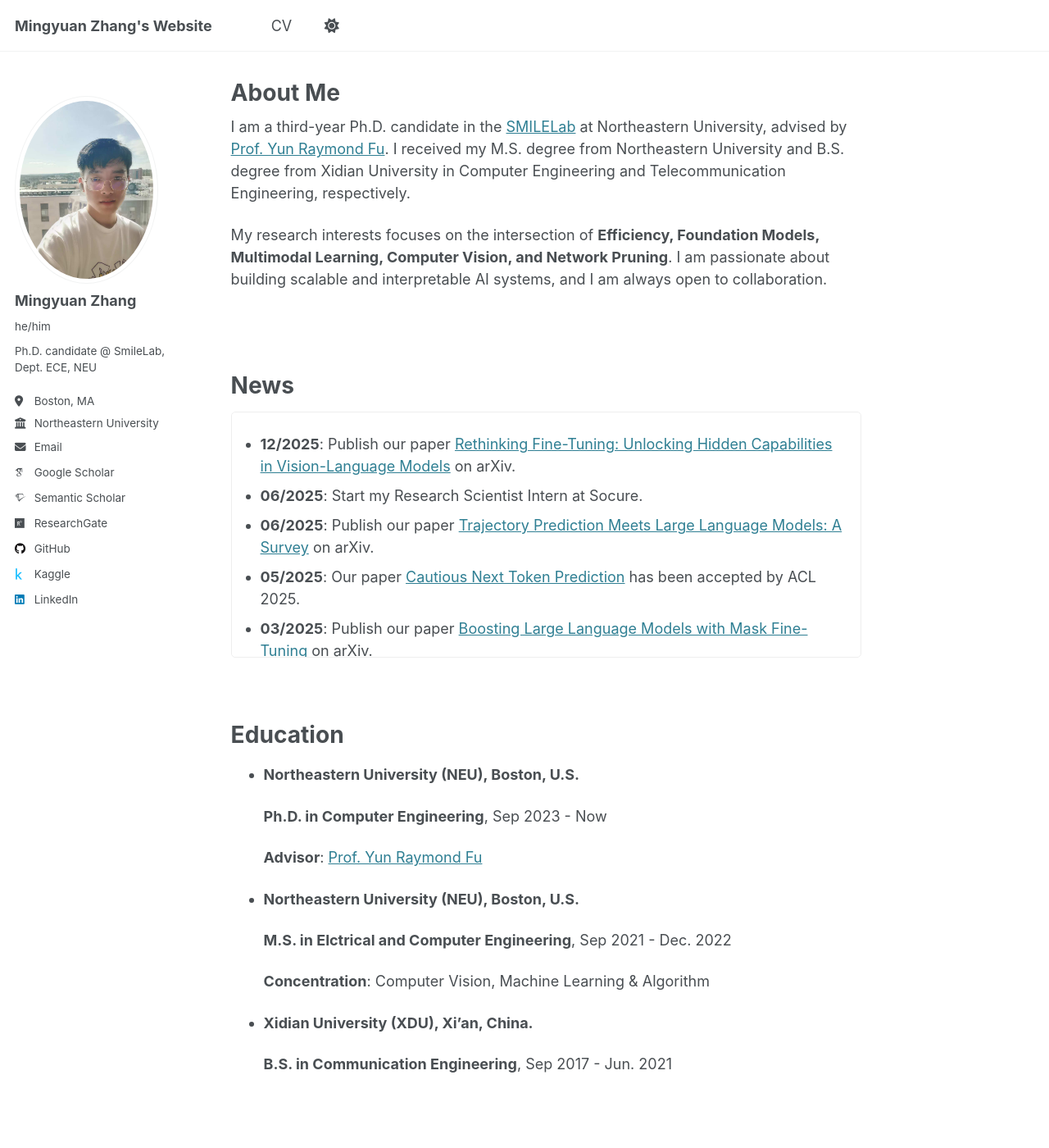
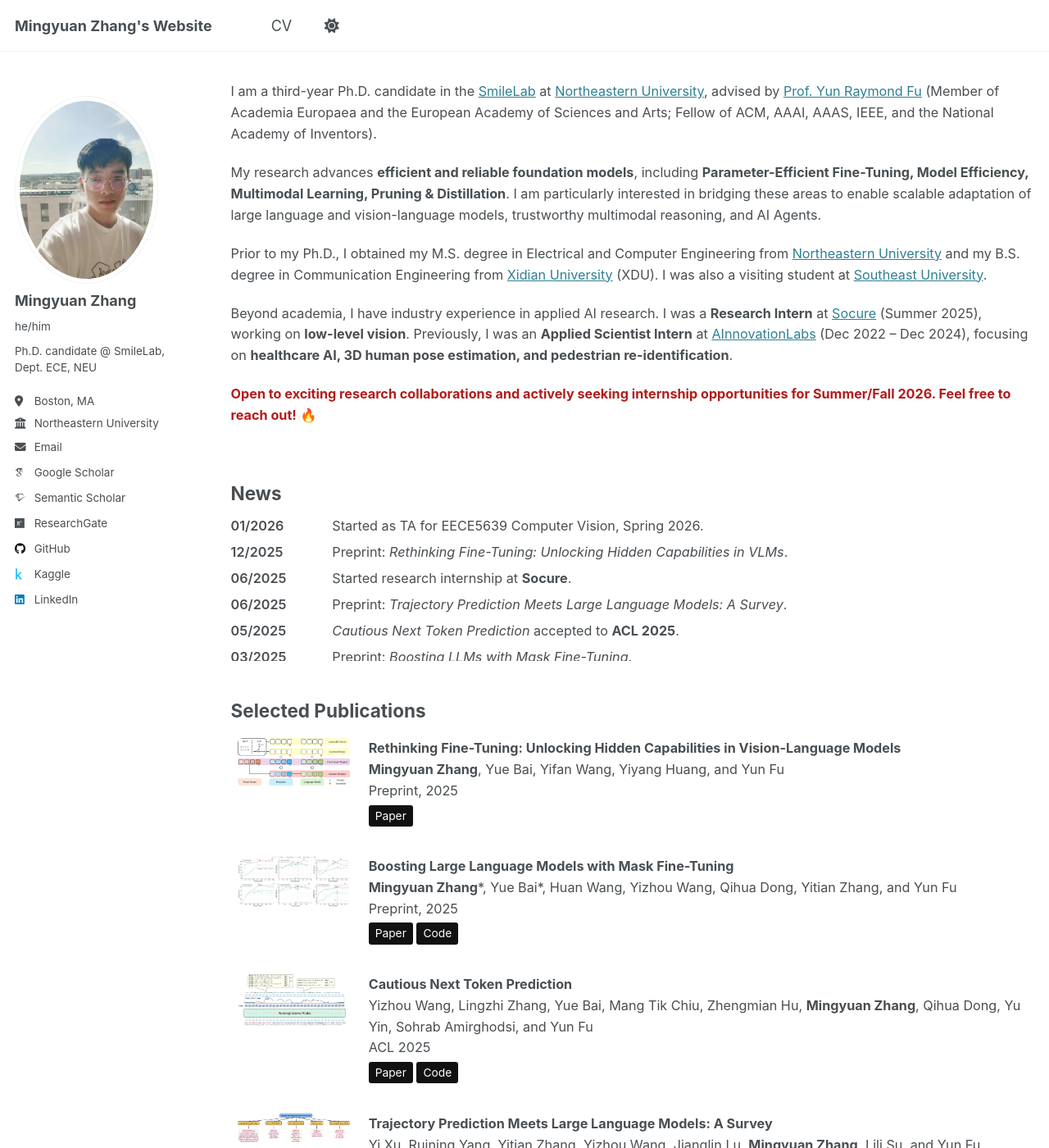
Before and after one commit to KKHYA/Mingyuan-Zhang.github.io, a Jekyll site: the page built from _pages/about.md, in a window 1280 px wide and 1400 px high. Shown: the whole window at 82% size. Built offline with Jekyll 4.4.1, drawn with Linux system fonts in a browser that asks for light colours; some web fonts are replaced; some of the changed text lies outside the part shown.

Commit message:
update contents

```diff
--- a/_includes/footer.html
+++ b/_includes/footer.html
@@ -1,25 +1 @@
-{% include base_path %}
-
-{% if site.author.github or site.author.bitbucket or site.atom_feed.hide != true %}
-<div class="page__footer-follow">
-  <ul class="social-icons">
-    {% if site.data.ui-text[site.locale].follow_label %}
-      <li><strong>{{ site.data.ui-text[site.locale].follow_label }}</strong></li>
-    {% endif %}
-    {% if site.author.github %}
-      <li><a href="http://github.com/{{ site.author.github }}"><i class="fab fa-github" aria-hidden="true"></i> GitHub</a></li>
-    {% endif %}
-    {% if site.author.bitbucket %}
-      <li><a href="http://bitbucket.org/{{ site.author.bitbucket }}"><i class="fab fa-bitbucket" aria-hidden="true"></i> Bitbucket</a></li>
-    {% endif %}
-    {% if site.atom_feed.hide != true %}
-    <li><a href="{% if site.atom_feed.path %}{{ site.atom_feed.path }}{% else %}{{ base_path }}/feed.xml{% endif %}"><i class="fa fa-fw fa-rss-square" aria-hidden="true"></i> {{ site.data.ui-text[site.locale].feed_label | default: "Feed" }}</a></li>
-    {% endif %}
-  </ul>
-</div>
-{% endif %}
-
-<div class="page__footer-copyright">
-  &copy; {{ site.time | date: '%Y' }} {{ site.name | default: site.title }}, {{ site.data.ui-text[site.locale].powered_by | default: "Powered by" }} <a href="http://jekyllrb.com" rel="nofollow">Jekyll</a> &amp; <a href="https://github.com/academicpages/academicpages.github.io">AcademicPages</a>, a fork of <a href="https://mademistakes.com/work/minimal-mistakes-jekyll-theme/" rel="nofollow">Minimal Mistakes</a>.<br />
-  Site last updated {{ "now" | date: '%Y-%m-%d' %}}
-</div>
+<!-- footer hidden -->
--- a/_includes/footer/custom.html
+++ b/_includes/footer/custom.html
@@ -1,3 +1 @@
-<!-- start custom footer snippets -->
-<a href="/sitemap/">Sitemap</a>
-<!-- end custom footer snippets -->
+<!-- custom footer disabled -->
--- a/_pages/about.md
+++ b/_pages/about.md
@@ -1,190 +1,234 @@
 ---
 permalink: /
-title: "About Me"
+# title: "About Me"
 author_profile: true
 redirect_from:
   - /about/
   - /about.html
 ---
 
-I am a third-year Ph.D. candidate in the [SMILELab](https://fulab.sites.northeastern.edu/) at Northeastern University, advised by [Prof. Yun Raymond Fu](https://www1.ece.neu.edu/~yunfu/). I received my M.S. degree from Northeastern University and B.S. degree from Xidian University in Computer Engineering and Telecommunication Engineering, respectively.
+<style>.page__content h1 { font-size: 1.25rem; } .page__content p, .page__content li, .page__content td { font-size: 0.9rem; line-height: 1.6; }</style>
 
-My research interests focuses on the intersection of **Efficiency, Foundation Models, Multimodal Learning, Computer Vision, and Network Pruning**. I am passionate about building scalable and interpretable AI systems, and I am always open to collaboration.
+I am a third-year Ph.D. candidate in the [SmileLab](https://fulab.sites.northeastern.edu/) at [Northeastern University](https://www.northeastern.edu/), advised by [Prof. Yun Raymond Fu](https://www1.ece.neu.edu/~yunfu/) (Member of Academia Europaea and the European Academy of Sciences and Arts; Fellow of ACM, AAAI, AAAS, IEEE, and the National Academy of Inventors).
 
-<br/><br/>
+My research advances **efficient and reliable foundation models**, including **Parameter-Efficient Fine-Tuning, Model Efficiency, Multimodal Learning, Pruning & Distillation**. I am particularly interested in bridging these areas to enable scalable adaptation of large language and vision-language models, trustworthy multimodal reasoning, and AI Agents.
+
+Prior to my Ph.D., I obtained my M.S. degree in Electrical and Computer Engineering from [Northeastern University](https://www.northeastern.edu/) and my B.S. degree in Communication Engineering from [Xidian University](https://en.xidian.edu.cn/) (XDU). I was also a visiting student at [Southeast University](https://www.seu.edu.cn/english/).
+
+Beyond academia, I have industry experience in applied AI research. I was a **Research Intern** at [Socure](https://www.socure.com/) (Summer 2025), working on **low-level vision**. Previously, I was an **Applied Scientist Intern** at [AInnovationLabs](https://ainnovationlabs.com/) (Dec 2022 – Dec 2024), focusing on **healthcare AI, 3D human pose estimation, and pedestrian re-identification**.
+
+**<span style="color: #b31b1b;">Open to exciting research collaborations and actively seeking internship opportunities for Summer/Fall 2026. Feel free to reach out!</span>** 🔥
+
+<br>
 
 News
 ======
-<div style="border: 1px solid #eee; border-radius: 5px; height: 300px; overflow-y: auto; padding: 15px;">
-  <ul style="padding-left: 20px; margin-top: 10px;">
-    <li><strong>12/2025</strong>: Publish our paper <a href="https://arxiv.org/abs/2512.23073">Rethinking Fine-Tuning: Unlocking Hidden Capabilities in Vision-Language Models</a> on arXiv.</li>
-    <li><strong>06/2025</strong>: Start my Research Scientist Intern at Socure.</li>
-    <li><strong>06/2025</strong>: Publish our paper <a href="https://arxiv.org/abs/2506.03408">Trajectory Prediction Meets Large Language Models: A Survey</a> on arXiv.</li>
-    <li><strong>05/2025</strong>: Our paper <a href="https://arxiv.org/abs/2507.03038">Cautious Next Token Prediction</a> has been accepted by ACL 2025.</li>
-    <li><strong>03/2025</strong>: Publish our paper <a href="https://arxiv.org/abs/2503.22764">Boosting Large Language Models with Mask Fine-Tuning</a> on arXiv.</li>
-    <li><strong>12/2024</strong>: Pass my Ph.D. QE and become a Ph.D. candidate.</li>
-    <li><strong>09/2023</strong>: Join SMILELab at NEU as a Ph.D. student advised by Prof. Yun Raymond Fu.</li>
-    <li><strong>10/2022</strong>: Start my Applied Scientist Intern at AinnovationLabs.</li>
-  </ul>
+<div style="max-height: 180px; overflow-y: auto; padding: 0;">
+<table style="width:100%; border-collapse:collapse; border:none;">
+  <tr><td style="white-space:nowrap; padding:3px 12px 3px 0; border:none; font-weight:600;">01/2026</td><td style="padding:3px 0; border:none;">Started as TA for EECE5639 Computer Vision, Spring 2026.</td></tr>
+  <tr><td style="white-space:nowrap; padding:3px 12px 3px 0; border:none; font-weight:600;">12/2025</td><td style="padding:3px 0; border:none;">Preprint: <em>Rethinking Fine-Tuning: Unlocking Hidden Capabilities in VLMs</em>.</td></tr>
+  <tr><td style="white-space:nowrap; padding:3px 12px 3px 0; border:none; font-weight:600;">06/2025</td><td style="padding:3px 0; border:none;">Started research internship at <strong>Socure</strong>.</td></tr>
+  <tr><td style="white-space:nowrap; padding:3px 12px 3px 0; border:none; font-weight:600;">06/2025</td><td style="padding:3px 0; border:none;">Preprint: <em>Trajectory Prediction Meets Large Language Models: A Survey</em>.</td></tr>
+  <tr><td style="white-space:nowrap; padding:3px 12px 3px 0; border:none; font-weight:600;">05/2025</td><td style="padding:3px 0; border:none;"><em>Cautious Next Token Prediction</em> accepted to <strong>ACL 2025</strong>.</td></tr>
+  <tr><td style="white-space:nowrap; padding:3px 12px 3px 0; border:none; font-weight:600;">03/2025</td><td style="padding:3px 0; border:none;">Preprint: <em>Boosting LLMs with Mask Fine-Tuning</em>.</td></tr>
+  <tr><td style="white-space:nowrap; padding:3px 12px 3px 0; border:none; font-weight:600;">12/2024</td><td style="padding:3px 0; border:none;">Passed Ph.D. qualifying exam and advanced to candidacy.</td></tr>
+  <tr><td style="white-space:nowrap; padding:3px 12px 3px 0; border:none; font-weight:600;">12/2022</td><td style="padding:3px 0; border:none;">Started Applied Scientist Intern at <strong>AInnovationLabs</strong>.</td></tr>
+  <tr><td style="white-space:nowrap; padding:3px 12px 3px 0; border:none; font-weight:600;">09/2023</td><td style="padding:3px 0; border:none;">Joined SMILELab at NEU as a Ph.D. student.</td></tr>
+  <tr><td style="white-space:nowrap; padding:3px 12px 3px 0; border:none; font-weight:600;">09/2021</td><td style="padding:3px 0; border:none;">Started M.S. at Northeastern University.</td></tr>
+</table>
 </div>
 
-<br/><br/>
+<br>
 
-Education
+Selected Publications
 ======
-- **Northeastern University (NEU), Boston, U.S.**
 
-  **Ph.D. in Computer Engineering**, Sep 2023 - Now
-
-  **Advisor**: [Prof. Yun Raymond Fu](https://www1.ece.neu.edu/~yunfu/)
-
-- **Northeastern University (NEU), Boston, U.S.**
-
-  **M.S. in Elctrical and Computer Engineering**, Sep 2021 - Dec. 2022
-
-  **Concentration**: Computer Vision, Machine Learning & Algorithm
-
-- **Xidian University (XDU), Xi'an, China.**
-
-  **B.S. in Communication Engineering**, Sep 2017 - Jun. 2021
-
-<br/><br/>
-
-Working Experience
-======
-- **Smile Lab, Boston, U.S.**
-
-  **Research Assistant**, Sep 2023 - Now
-
-- **Socure, Remote**
-
-  **Research Scientist Intern**, Jun. 2025 - Aug. 2025
-
-  **Project**: Image Enhancement
-
-- **AInnovationLabs, Remote**
-
-  **Applied Scientist Intern**, Oct. 2022 - Dec. 2024
-
-  **Project**: 3D Human Pose Estimation, Sleep Monitoring, Human ReID
-
-<br/><br/>
-
-Publications
-======
-<table style="border: none; width: 100%; margin-bottom: 30px;">
+<table style="border: none; width: 100%; margin-bottom: 20px;">
 <tr>
-  <td style="width: 30%; vertical-align: top; border: none; padding-right: 20px;">
-    <img src="images/CNTP_Teasor.png" style="width: 100%; margin-top: 0;">
+  <td style="width: 160px; vertical-align: top; border: none; padding-right: 15px;">
+    <img src="images/S_MFT_Teasor.png" style="width: 100%; border-radius: 6px;">
   </td>
-  <td style="vertical-align: top; border: none; padding-top: 0;">
-    <h3 style="margin-top: 0;">Cautious Next Token Prediction</h3>
-    <p>
-      Yizhou Wang, Lingzhi Zhang, Yue Bai, Mang Tik Chiu, Zhengmian Hu, <strong><em>Mingyuan Zhang</em></strong>, Qihua Dong, Yu Yin, Sohrab Amirghodsi, Yun Fu
-    </p>
-    <p>ACL 2025</p>
-    <p>
-      <a href="https://arxiv.org/abs/2507.03038" style="display: inline-block; background-color: #000; color: #fff; padding: 3px 10px; text-decoration: none; margin-right: 10px;">PAPER</a>
-      <a href="https://github.com/wyzjack/CNTP" style="display: inline-block; background-color: #000; color: #fff; padding: 3px 10px; text-decoration: none;">CODE</a>
-    </p>
+  <td style="vertical-align: top; border: none;">
+    <strong>Rethinking Fine-Tuning: Unlocking Hidden Capabilities in Vision-Language Models</strong><br>
+    <strong>Mingyuan Zhang</strong>, Yue Bai, Yifan Wang, Yiyang Huang, and Yun Fu<br>
+    Preprint, 2025<br>
+    <a href="https://arxiv.org/abs/2512.23073" style="display:inline-block; margin-top:4px; padding:2px 8px; background:#111; color:#fff; text-decoration:none; border-radius:3px; font-size:0.85em;">Paper</a>
   </td>
 </tr>
 </table>
 
-<table style="border: none; width: 100%; margin-bottom: 30px;">
+<table style="border: none; width: 100%; margin-bottom: 20px;">
 <tr>
-  <td style="width: 30%; vertical-align: top; border: none; padding-right: 20px;">
-    <img src="images/S_MFT_Teasor.png" style="width: 100%; margin-top: 0;">
+  <td style="width: 160px; vertical-align: top; border: none; padding-right: 15px;">
+    <img src="images/MFT_Teasor.png" style="width: 100%; border-radius: 6px;">
   </td>
-  <td style="vertical-align: top; border: none; padding-top: 0;">
-    <h3 style="margin-top: 0;">Rethinking Fine-Tuning: Unlocking Hidden Capabilities in Vision-Language Models</h3>
-    <p>
-      <strong><em>Mingyuan Zhang</em></strong>, Yue Bai, Yifan Wang, Yiyang Huang, and Yun Fu
-    </p>
-    <p><em>On Submission</em></p>
-    <p>
-      <a href="https://arxiv.org/abs/2512.23073" style="display: inline-block; background-color: #000; color: #fff; padding: 3px 10px; text-decoration: none; margin-right: 10px;">PAPER</a>
-    </p>
+  <td style="vertical-align: top; border: none;">
+    <strong>Boosting Large Language Models with Mask Fine-Tuning</strong><br>
+    <strong>Mingyuan Zhang</strong>*, Yue Bai*, Huan Wang, Yizhou Wang, Qihua Dong, Yitian Zhang, and Yun Fu<br>
+    Preprint, 2025<br>
+    <a href="https://arxiv.org/abs/2503.22764" style="display:inline-block; margin-top:4px; padding:2px 8px; background:#111; color:#fff; text-decoration:none; border-radius:3px; font-size:0.85em;">Paper</a>
+    <a href="https://github.com/Ming-K9/MFT" style="display:inline-block; margin-top:4px; padding:2px 8px; background:#111; color:#fff; text-decoration:none; border-radius:3px; font-size:0.85em;">Code</a>
   </td>
 </tr>
 </table>
 
-<table style="border: none; width: 100%; margin-bottom: 30px;">
+<table style="border: none; width: 100%; margin-bottom: 20px;">
 <tr>
-  <td style="width: 30%; vertical-align: top; border: none; padding-right: 20px;">
-    <img src="images/MFT_Teasor.png" style="width: 100%; margin-top: 0;">
+  <td style="width: 160px; vertical-align: top; border: none; padding-right: 15px;">
+    <img src="images/CNTP_Teasor.png" style="width: 100%; border-radius: 6px;">
   </td>
-  <td style="vertical-align: top; border: none; padding-top: 0;">
-    <h3 style="margin-top: 0;">Boosting Large Language Models with Mask Fine-Tuning</h3>
-    <p>
-      <strong><em>Mingyuan Zhang</em></strong>*, Yue Bai*, Huan Wang, Yizhou Wang, Qihua Dong, Yitian Zhang, and Yun Fu
-    </p>
-    <p><em>On Submission</em></p>
-    <p>
-      <a href="https://arxiv.org/abs/2503.22764" style="display: inline-block; background-color: #000; color: #fff; padding: 3px 10px; text-decoration: none; margin-right: 10px;">PAPER</a>
-      <a href="https://github.com/Ming-K9/MFT" style="display: inline-block; background-color: #000; color: #fff; padding: 3px 10px; text-decoration: none;">CODE</a>
-    </p>
+  <td style="vertical-align: top; border: none;">
+    <strong>Cautious Next Token Prediction</strong><br>
+    Yizhou Wang, Lingzhi Zhang, Yue Bai, Mang Tik Chiu, Zhengmian Hu, <strong>Mingyuan Zhang</strong>, Qihua Dong, Yu Yin, Sohrab Amirghodsi, and Yun Fu<br>
+    ACL 2025<br>
+    <a href="https://arxiv.org/abs/2507.03038" style="display:inline-block; margin-top:4px; padding:2px 8px; background:#111; color:#fff; text-decoration:none; border-radius:3px; font-size:0.85em;">Paper</a>
+    <a href="https://github.com/wyzjack/CNTP" style="display:inline-block; margin-top:4px; padding:2px 8px; background:#111; color:#fff; text-decoration:none; border-radius:3px; font-size:0.85em;">Code</a>
   </td>
 </tr>
 </table>
 
-<table style="border: none; width: 100%; margin-bottom: 30px;">
+<table style="border: none; width: 100%; margin-bottom: 20px;">
 <tr>
-  <td style="width: 30%; vertical-align: top; border: none; padding-right: 20px;">
-    <img src="images/LST-GAN_Teasor.png" style="width: 100%; margin-top: 0;">
+  <td style="width: 160px; vertical-align: top; border: none; padding-right: 15px;">
+    <img src="images/taxonomy.png" style="width: 100%; border-radius: 6px;">
   </td>
-  <td style="vertical-align: top; border: none; padding-top: 0;">
-    <h3 style="margin-top: 0;">LST-GAN: Latent Spatio-Temporal Generative Adversarial Networks for Missing-View 3D Human Pose Estimation</h3>
-    <p>
-      <strong><em>Mingyuan Zhang</em></strong>, Yue Bai, Yi Xu, Chang Liu, and Yun Fu
-    </p>
-    <p><em>On Submission</em></p>
+  <td style="vertical-align: top; border: none;">
+    <strong>Trajectory Prediction Meets Large Language Models: A Survey</strong><br>
+    Yi Xu, Ruining Yang, Yitian Zhang, Yizhou Wang, Jianglin Lu, <strong>Mingyuan Zhang</strong>, Lili Su, and Yun Fu<br>
+    Preprint, 2025<br>
+    <a href="https://arxiv.org/abs/2506.03408" style="display:inline-block; margin-top:4px; padding:2px 8px; background:#111; color:#fff; text-decoration:none; border-radius:3px; font-size:0.85em;">Paper</a>
+    <a href="https://github.com/colorfulfuture/Awesome-Trajectory-Motion-Prediction-Papers" style="display:inline-block; margin-top:4px; padding:2px 8px; background:#111; color:#fff; text-decoration:none; border-radius:3px; font-size:0.85em;">Code</a>
   </td>
 </tr>
 </table>
 
-<table style="border: none; width: 100%; margin-bottom: 30px;">
+<!-- <table style="border: none; width: 100%; margin-bottom: 20px;">
 <tr>
-  <td style="width: 30%; vertical-align: top; border: none; padding-right: 20px;">
-    <img src="images/taxonomy.png" style="width: 100%; margin-top: 0;">
+  <td style="width: 160px; vertical-align: top; border: none; padding-right: 15px;">
+    <img src="images/LST-GAN_Teasor.png" style="width: 100%; border-radius: 6px;">
   </td>
-  <td style="vertical-align: top; border: none; padding-top: 0;">
-    <h3 style="margin-top: 0;">Trajectory Prediction Meets Large Language Models: A Survey</h3>
-    <p>
-      Yi Xu, Ruining Yang, Yitian Zhang, Yizhou Wang, Jianglin Lu, <strong><em>Mingyuan Zhang</em></strong>, Lili Su, and Yun Fu
-    </p>
-    <p><em>On Submission</em></p>
-    <p>
-      <a href="https://arxiv.org/abs/2506.03408" style="display: inline-block; background-color: #000; color: #fff; padding: 3px 10px; text-decoration: none; margin-right: 10px;">PAPER</a>
-      <a href="https://github.com/colorfulfuture/Awesome-Trajectory-Motion-Prediction-Papers" style="display: inline-block; background-color: #000; color: #fff; padding: 3px 10px; text-decoration: none;">CODE</a>
-    </p>
+  <td style="vertical-align: top; border: none;">
+    <strong>LST-GAN: Latent Spatio-Temporal GAN for Missing-View 3D Human Pose Estimation</strong><br>
+    <strong>Mingyuan Zhang</strong>, Yue Bai, Yi Xu, Chang Liu, and Yun Fu<br>
+    Ongoing work
+  </td>
+</tr>
+</table> -->
+
+<br>
+
+Experience
+======
+
+<table style="border:none; width:100%; margin-bottom:12px;">
+<tr>
+  <td style="width:64px; vertical-align:top; border:none; padding-right:12px;">
+    <img src="images/socure_logo.png" style="width:60px;">
+  </td>
+  <td style="vertical-align:top; border:none;">
+    <strong>Socure</strong><br>
+    Research Intern, Jun. 2025 - Aug. 2025<br>
+    Mentor: Weiqiang Mu<br>
+    Focus Areas: Low-Level Vision
   </td>
 </tr>
 </table>
 
-<br/><br/>
+<table style="border:none; width:100%; margin-bottom:12px;">
+<tr>
+  <td style="width:64px; vertical-align:top; border:none; padding-right:12px;">
+    <img src="images/ainnovationlabs_logo.png" style="width:60px;">
+  </td>
+  <td style="vertical-align:top; border:none;">
+    <strong>AInnovationLabs</strong><br>
+    Applied Scientist Intern, Dec. 2022 - Dec. 2024<br>
+    Mentor: Prof. Yun Raymond Fu<br>
+    Focus Areas: 3D Human Pose Estimation, Healthcare AI, Pedestrian Re-ID
+  </td>
+</tr>
+</table>
 
-Professional Service
+<table style="border:none; width:100%; margin-bottom:12px;">
+<tr>
+  <td style="width:64px; vertical-align:top; border:none; padding-right:12px;">
+    <img src="images/NU_logo.png" style="width:60px;">
+  </td>
+  <td style="vertical-align:top; border:none;">
+    <strong>SMILELab, Northeastern University, Boston, MA</strong><br>
+    Graduate Student, Sep. 2023 - Present<br>
+    Supervisor: Prof. Yun Raymond Fu<br>
+    Focus Areas: Foundation Models, Model Efficiency, Multimodal Learning, Pruning, AI Agents, Generative AI
+  </td>
+</tr>
+</table>
+
+<table style="border:none; width:100%; margin-bottom:12px;">
+<tr>
+  <td style="width:64px; vertical-align:top; border:none; padding-right:12px;">
+    <img src="images/NU_logo.png" style="width:60px;">
+  </td>
+  <td style="vertical-align:top; border:none;">
+    <strong>Northeastern University, Boston, MA</strong><br>
+    Master Student, Sep. 2021 - Dec. 2022<br>
+    Supervisor: Prof. Yun Raymond Fu<br>
+    Concentration: Computer Vision, Machine Learning, and Algorithm
+  </td>
+</tr>
+</table>
+
+<table style="border:none; width:100%; margin-bottom:12px;">
+<tr>
+  <td style="width:64px; vertical-align:top; border:none; padding-right:12px;">
+    <img src="images/Southeast_University_logo.png" style="width:60px;">
+  </td>
+  <td style="vertical-align:top; border:none;">
+    <strong>Southeast University, Nanjing, China</strong><br>
+    Research Assistant, Jun. 2019 - Aug. 2019<br>
+    Supervisor: Prof. Fengqi Si<br>
+    Focus Areas: Environmental Modeling, Multimodal Data Fusion
+  </td>
+</tr>
+</table>
+
+<table style="border:none; width:100%; margin-bottom:12px;">
+<tr>
+  <td style="width:64px; vertical-align:top; border:none; padding-right:12px;">
+    <img src="images/Xidian_logo.png" style="width:60px;">
+  </td>
+  <td style="vertical-align:top; border:none;">
+    <strong>Xidian University, Xi'an, China</strong><br>
+    Undergraduate Student, Sep. 2017 - Jun. 2021<br>
+    Major: Telecommunications Engineering
+  </td>
+</tr>
+</table>
+
+<br>
+
+Selected Honors & Awards
 ======
-- **Conference Reviewer**
 
-  ACMMM 2024, AAAI 2025, UAI 2025, ACMMM 2025, NeurIPS 2025
+- Honor of Excellent Students Leader, Xidian University, 2020
+- Shaanxi Provincial **Bronze Medal**, 5th Internet+ Innovation and Entrepreneurship Competition
 
-- **Journal Reviewer**
-  - ACM Transactions on Knowledge Discovery from Data (TKDD)
+<br>
 
-<br/><br/>
+Academic Service
+======
 
-Contact
-======
-- **WeChat ID**: Ming-Z_999
+**Reviewer**
+- Conference: ACMMM 2024, AAAI 2025, UAI 2025, ACMMM 2025, NeurIPS 2025
+- Journal: TKDD
 
-<br/><br/>
+**Teaching**
+- TA of EECE5639 Computer Vision, Spring 2026, NEU BOS
 
-🌍 Visitor Map
+<br>
+
+Visitor Map
 ======
 <p align="center">
-  <a href='https://clustrmaps.com/site/1c5nj'  title='Visit tracker'>
-    <img src='//clustrmaps.com/map_v2.png?cl=ffffff&w=500&t=tt&d=my0X9XIC6PWfAjyxjrZbhwC3lpkrvsbY9-LYNKmDlew'/>
+  <a href="https://clustrmaps.com/site/1c5nj" title="Visit tracker">
+    <img src="//clustrmaps.com/map_v2.png?cl=ffffff&w=500&t=tt&d=my0X9XIC6PWfAjyxjrZbhwC3lpkrvsbY9-LYNKmDlew" alt="Visitor map" style="max-width: 460px; width: 100%; height: auto;" />
   </a>
 </p>
--- a/_sass/layout/_page.scss
+++ b/_sass/layout/_page.scss
@@ -20,7 +20,7 @@
   @include breakpoint($large) {
     @include span(10 of 12 last);
     @include prefix(0.5 of 12);
-    @include suffix(2 of 12);
+    @include suffix(0);
   }
 
   .page__inner-wrap {
```
Also changed, not shown: images/NU_logo.png (added), images/Southeast_University_logo.png (added), images/Xidian_logo.png (added), images/ainnovationlabs_logo.png (added), images/socure_logo.png (added).
